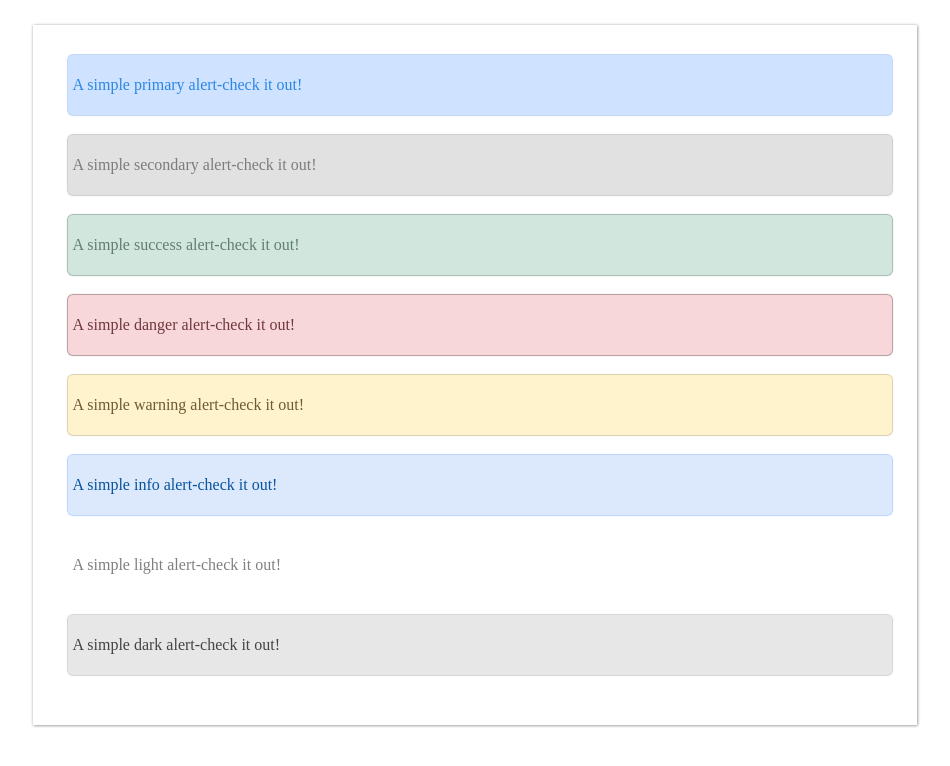
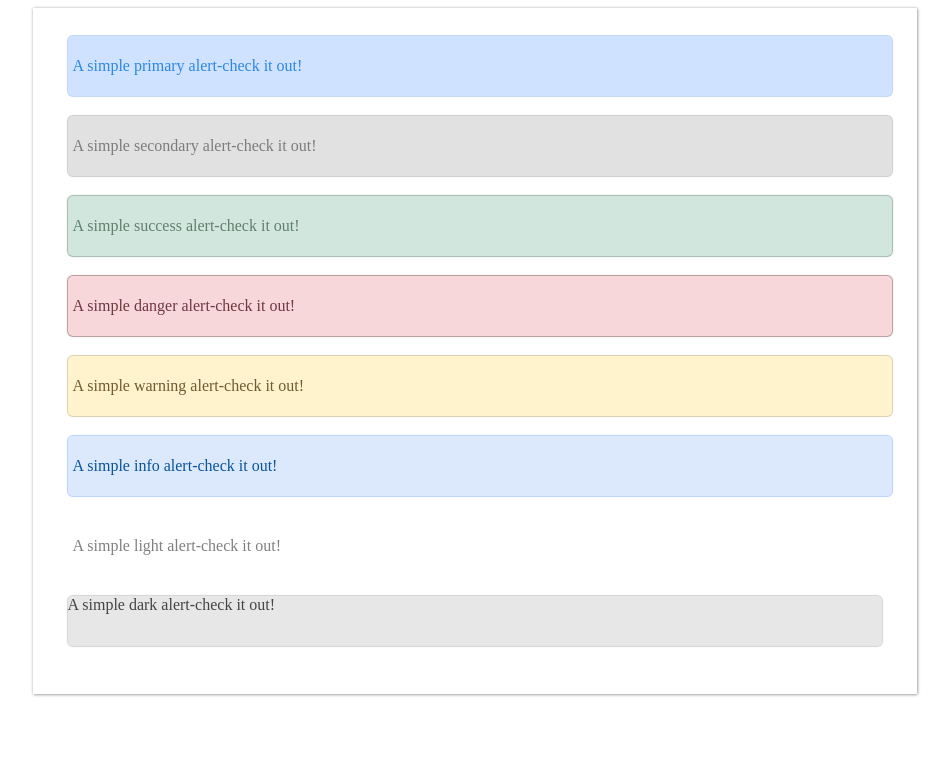
Before and after one commit to vj792002/alert-message, a plain HTML site: page index.html in a window 1280 px wide. Shown: the whole page, without its empty margins (165-1115 px from the left). Drawn offline with Linux system fonts and the light colour scheme.

Commit message:
third commit

```diff
--- a/css/style.css
+++ b/css/style.css
@@ -1,8 +1,8 @@
 
 .container{
 	box-shadow: 0px 0px 3px 0.5px gray;
-	padding:30px 35px 30px 35px;
-	margin:2% 15% 2% 15%;
+	padding:28px 35px 28px 35px;
+	margin:0 15% 0 15%;
 
 }
 .primary{
@@ -79,7 +79,7 @@
 	background-color: #d3d3d38c;
 	width:100%;
 	height:50px;
-    padding:5px;
+    padding:5 	px;
 	border-radius:5px;
 	box-shadow:0 0 1px  1px #d3d3d3;
 	color: #2d2c2cde;
```
